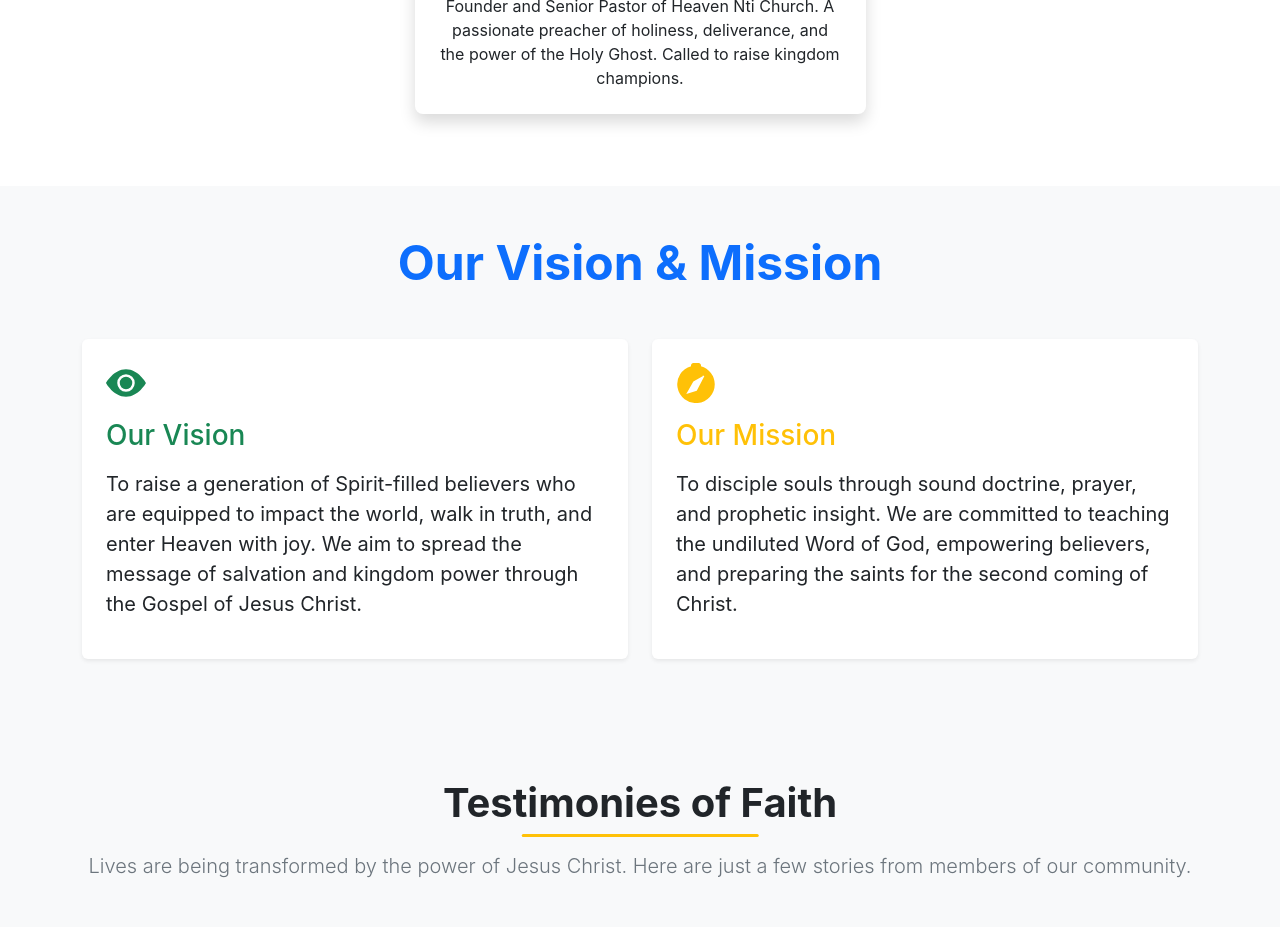
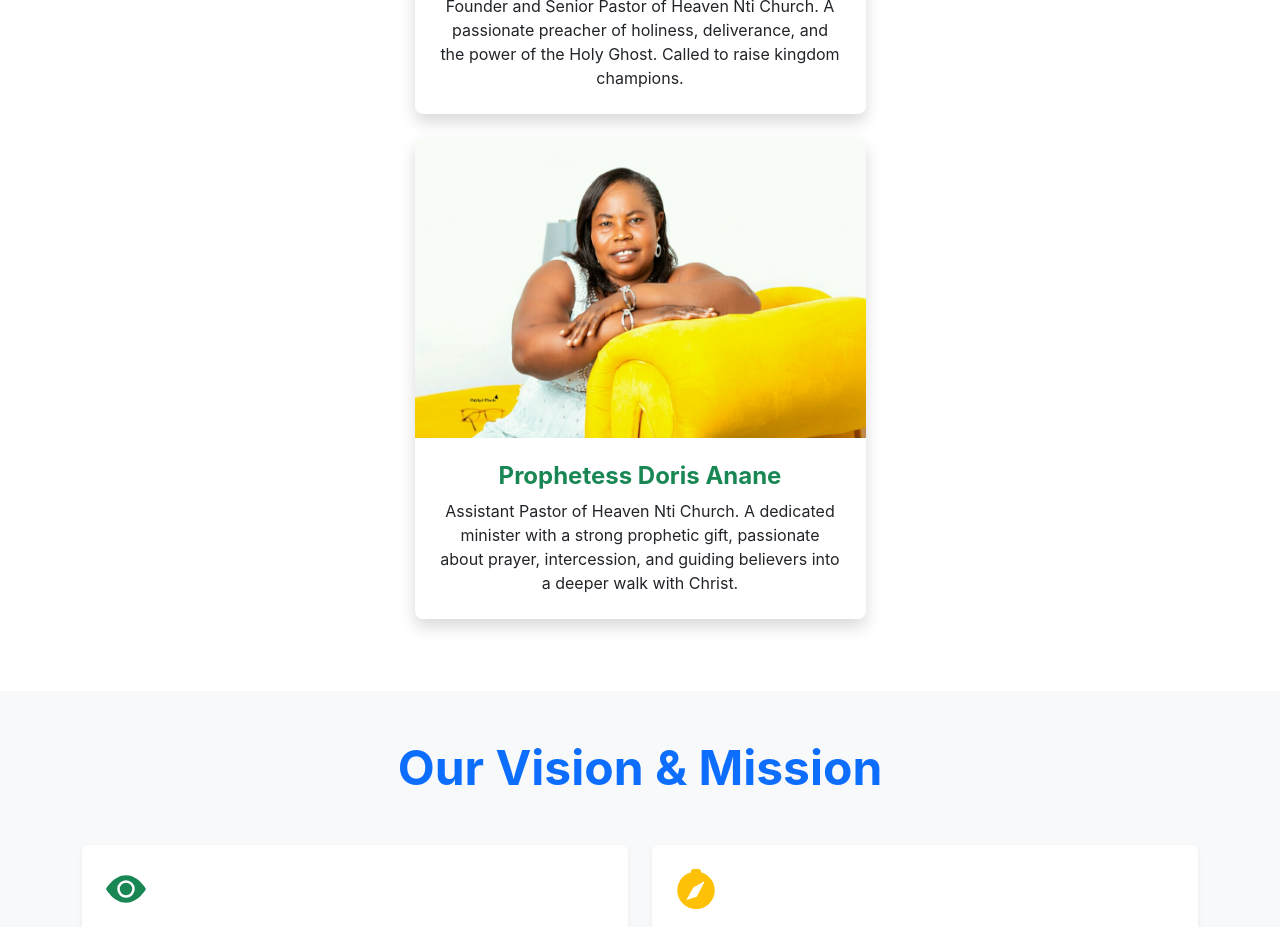
Before and after one commit to Daniel-KK-world/Heaven-Nti-Church, a React (Create React App) app: page / in a window 1280 px wide. Shown: the part 4340-5267 px from the top of the page. Built offline with nearby package versions, Linux system fonts and the light colour scheme.

Commit message:
revisions

```diff
--- a/public/index.html
+++ b/public/index.html
@@ -5,9 +5,7 @@
     <meta name="viewport" content="width=device-width, initial-scale=1" />
     <meta name="theme-color" content="#000000" />
     <meta name="description" content="Heaven NTI Church Website" />
-    <link rel="apple-touch-icon" href="%PUBLIC_URL%/logo192.png" />
-    <link rel="manifest" href="%PUBLIC_URL%/manifest.json" />
-    <link rel="icon" href="%PUBLIC_URL%/favicon.ico" />
+    <link rel="icon" type="image/png" href="src\assets\logo.png">
 
     <!-- ✅ Bootstrap CSS CDN -->
     <link
--- a/src/components/founders.js
+++ b/src/components/founders.js
@@ -1,5 +1,6 @@
 import React from "react";
 import pastor4 from "../assets/pastor4.jpg";
+import churchmother from "../assets/churchmother.jpg";
 import "../App.css";
 
 function Founders() {
@@ -31,6 +32,28 @@ function Founders() {
             </div>
           </div>
         </div>
+
+
+        <div className="row justify-content-center">
+          {/* Pastor */}
+          <div className="col-md-6 col-lg-5 mb-4">
+            <div className="card shadow border-0 founder-card overflow-hidden">
+              <div className="image-container">
+                <img
+                  src={churchmother}
+                  alt="Pastor"
+                  className="card-img-top ken-burns-image"
+                />
+              </div>
+              <div className="card-body p-4">
+                <h4 className="card-title text-success fw-bold">Prophetess Doris Anane</h4>
+                <p className="card-text">
+                  Assistant Pastor of Heaven Nti Church. A dedicated minister with a strong prophetic gift, passionate about prayer, intercession, and guiding believers into a deeper walk with Christ.
+                </p>
+              </div>
+            </div>
+          </div>
+        </div>
       </div>
     </section>
   );
```
